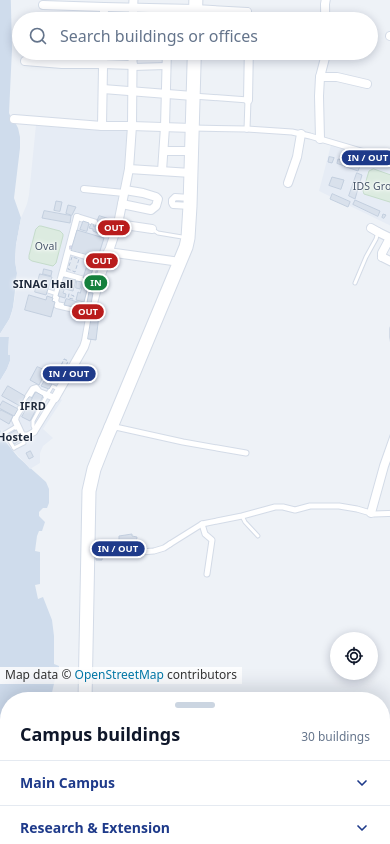
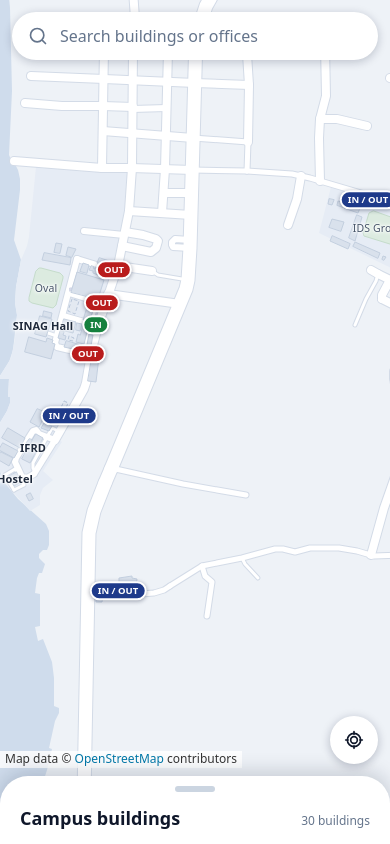
Before and after one commit to juantamadss/msun-campus-map, a Next.js app: page / in a window 390 px wide. Built offline with nearby package versions, Linux system fonts and the light colour scheme.

Commit message:
Lower the card in all browsers

```diff
--- a/src/app/globals.css
+++ b/src/app/globals.css
@@ -118,6 +118,8 @@ html, body {
   .leaflet-bottom.leaflet-left { left: calc(20rem + 12px); }
 }
 @media (max-width: 767px) {
+  /* the strip behind Safari's see-through bottom bar matches the white card */
+  html, body { background: var(--cm-card); }
   .leaflet-control-zoom { display: none; }
   /* attribution rides just above the bottom sheet */
   .leaflet-bottom.leaflet-left { bottom: var(--cm-sheet, 180px); transition: bottom 0.3s ease-out; }
--- a/src/components/CampusMap.tsx
+++ b/src/components/CampusMap.tsx
@@ -7,7 +7,6 @@ import campus from "@/data/campus.json";
 import { dist, findRoute, loadGraph, type LatLng, type Route } from "@/lib/route";
 
 const DESKTOP_MIN = 768;
-const SAFARI_BAR = 84; // room left for Safari's floating address bar on phones
 const TOP_BAR = 76; // phone search bar area
 const DIR_PANEL = 132; // phone From/To panel area
 
@@ -206,8 +205,10 @@ export default function CampusMap() {
   const gpsTried = useRef(false); // asked for GPS once for a route; don't keep re-asking after a refusal
 
   const immersive = isFs || standalone;
-  const barPx = immersive ? 0 : SAFARI_BAR;
-  const barCss = immersive ? "env(safe-area-inset-bottom, 0px)" : `max(env(safe-area-inset-bottom, 0px), ${SAFARI_BAR}px)`;
+  // the map fills 100dvh, which already stops above the browser's bottom bar, so no extra room is needed
+  void immersive;
+  const barPx = 0;
+  const barCss = "env(safe-area-inset-bottom, 0px)";
 
   const filtered = useMemo(() => buildings.filter((b) => matches(b, search)), [search]);
 
@@ -336,7 +337,7 @@ export default function CampusMap() {
       const desktop = window.innerWidth >= DESKTOP_MIN;
       map.fitBounds(L.latLngBounds(buildings.map((b) => [b.lat, b.lng] as [number, number])), {
         paddingTopLeft: desktop ? [360, 60] : [40, TOP_BAR + 20],
-        paddingBottomRight: desktop ? [60, 60] : [40, SAFARI_BAR + 84 + 30],
+        paddingBottomRight: desktop ? [60, 60] : [40, 84 + 30],
         maxZoom: 19,
       });
       drawCampus(L, map); // after the view is set, so layers can be re-ordered
```
